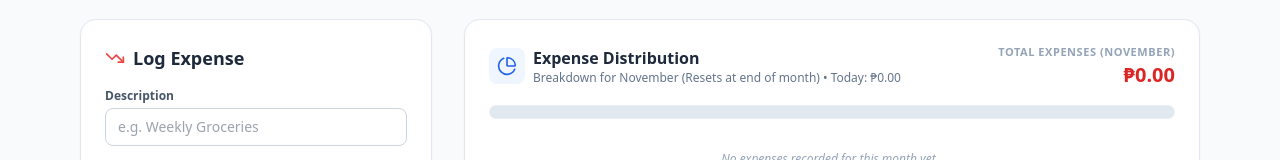
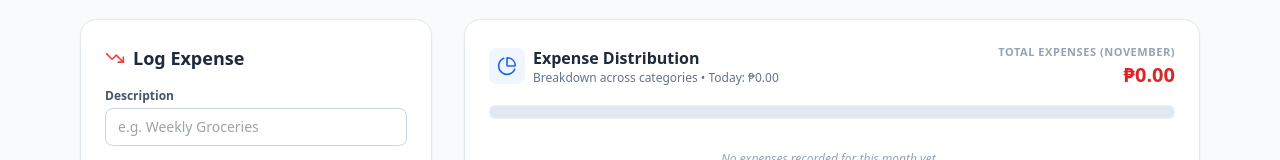
Before and after one commit to Lex-Suuu/Salary-Tracker, a React (Vite) app: page / in a window 1280 px wide. Shown: the part 333-493 px from the top of the page. Built offline with nearby package versions, Linux system fonts and the light colour scheme.

Commit message:
Remove reset reminder text from Expense Distribution subtitle

```diff
--- a/src/App.jsx
+++ b/src/App.jsx
@@ -256,7 +256,7 @@ export default function App() {
     setCardAmounts({ ...cardAmounts, [accId]: '' });
   };
 
-  // Helper: Current Calendar Month (For Total Expenses & Bar Breakdown)
+  // Helper: Current Calendar Month
   const isCurrentMonth = (dateString) => {
     if (!dateString) return false;
     const txDate = new Date(dateString);
@@ -267,7 +267,7 @@ export default function App() {
     );
   };
 
-  // Helper: Today's Date (For the Warning Threshold that resets daily)
+  // Helper: Today's Date
   const isToday = (dateString) => {
     if (!dateString) return false;
     const txDate = new Date(dateString);
@@ -332,7 +332,7 @@ export default function App() {
     setExpenseAmount('');
     setCustomCategory('');
 
-    // Daily warning trigger (evaluated on today's spending)
+    // Daily warning trigger
     if (nextTodayExpenses >= 1000 && todayExpenses < 1000) {
       showToast(`Daily Warning: Today's expenses reached ₱${nextTodayExpenses.toLocaleString('en-US', { minimumFractionDigits: 2 })} (₱1,000+ limit crossed)!`, 'warning');
     } else if (nextTodayExpenses >= 800 && nextTodayExpenses < 1000) {
@@ -826,7 +826,7 @@ export default function App() {
           {/* Line Distribution Breakdown & Spending Threshold Warning */}
           <div className="lg:col-span-2 bg-white p-6 rounded-2xl border border-slate-200 shadow-sm flex flex-col justify-between">
             <div>
-              {/* Daily Warning Banner (Resets automatically every day) */}
+              {/* Daily Warning Banner */}
               {todayExpenses >= 1000 ? (
                 <div className="mb-4 p-3 bg-red-50 border border-red-200 rounded-xl flex items-center gap-2.5 text-red-700 text-xs font-semibold">
                   <AlertCircle size={18} className="shrink-0 text-red-600" />
@@ -851,7 +851,7 @@ export default function App() {
                   <div>
                     <h2 className="text-base font-bold text-slate-800">Expense Distribution</h2>
                     <p className="text-xs text-slate-500">
-                      Breakdown for {currentMonthName} (Resets at end of month) • Today: {formatCurrency(todayExpenses)}
+                      Breakdown across categories • Today: {formatCurrency(todayExpenses)}
                     </p>
                   </div>
                 </div>
```
